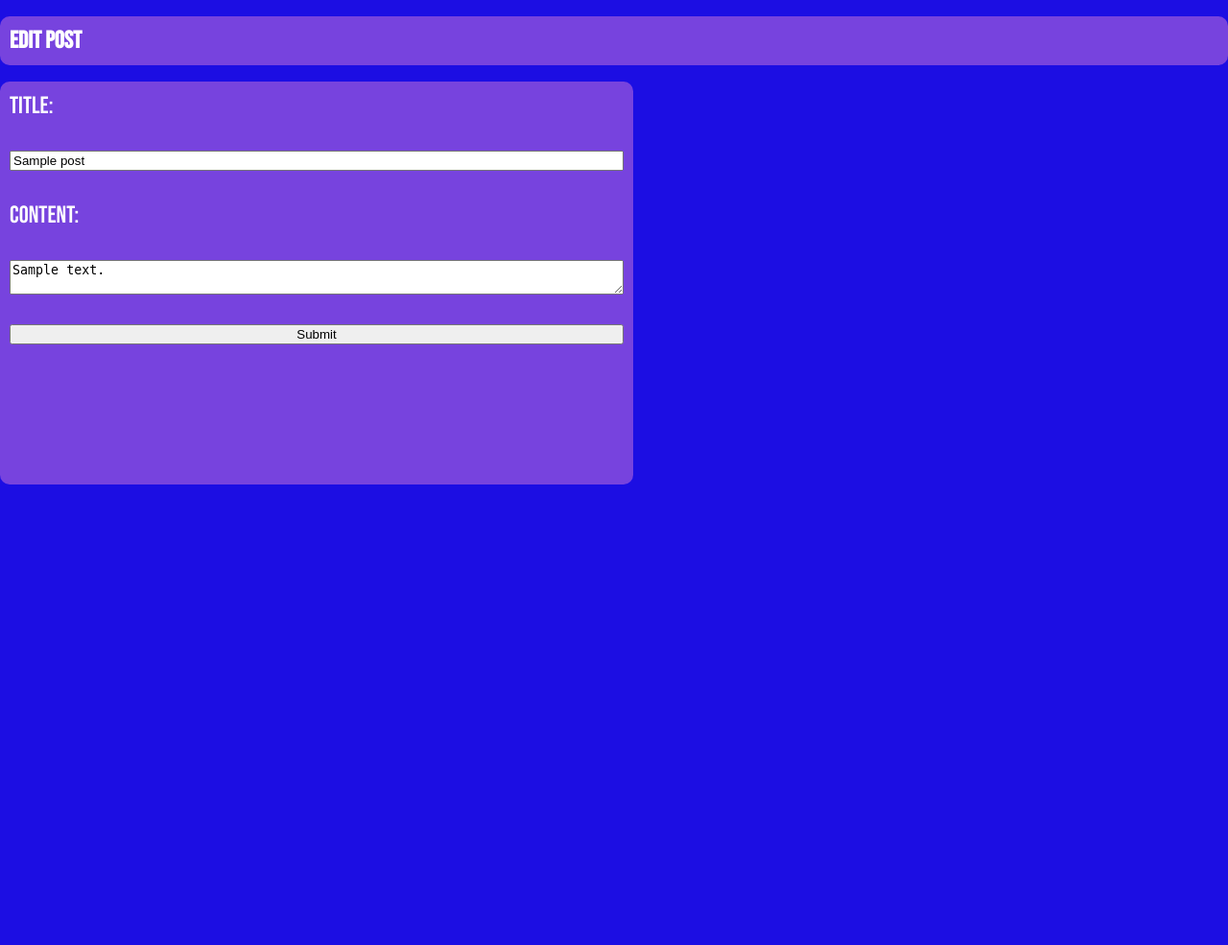
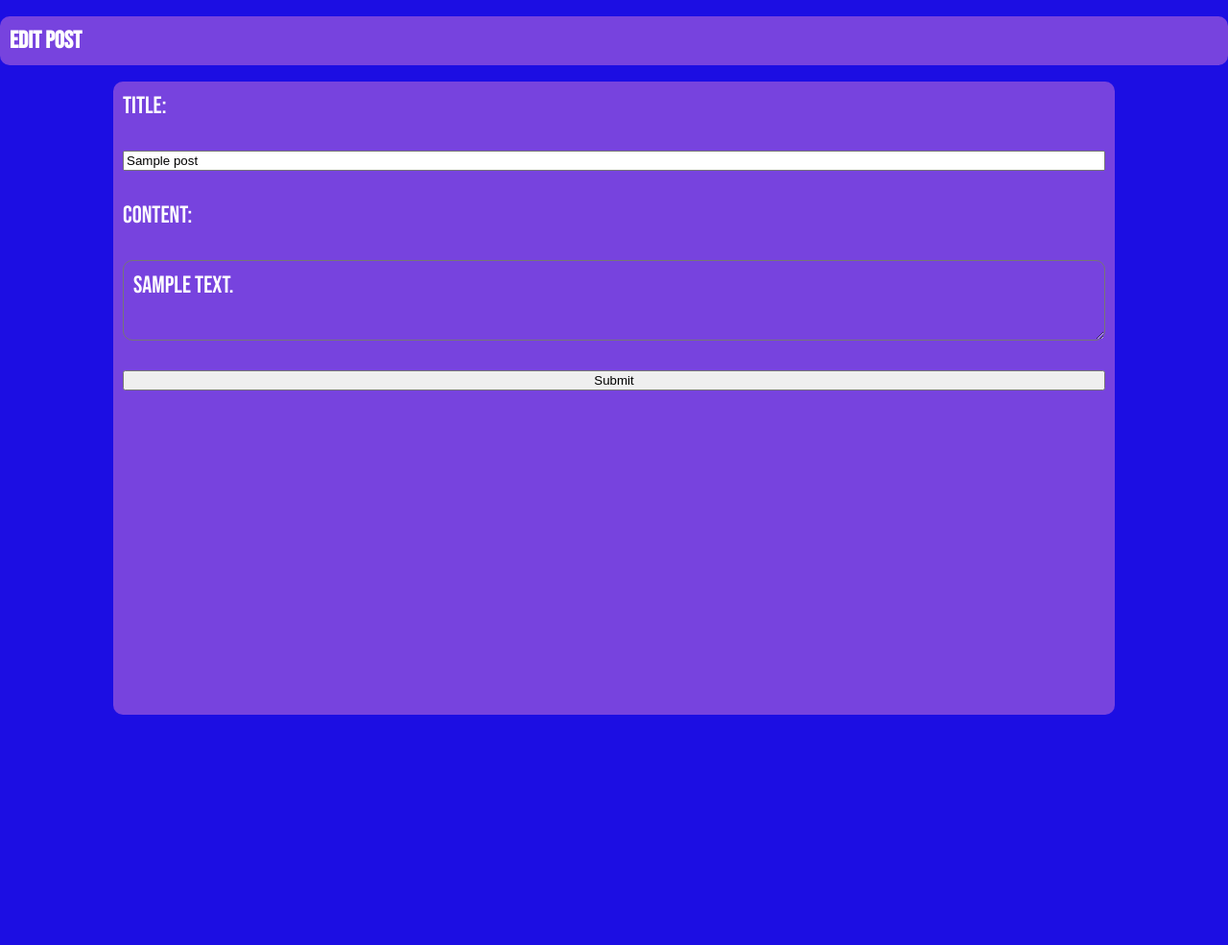
Before and after one commit to JoeMille/full-flask, a Flask app: template templates/edit_post.html in a window 1280 px wide. Shown: the top 985 px of the page at 96% size. Before the commit the page ends 505 px from the top, so only its background shows below. Run offline with Flask 3, Linux system fonts and the light colour scheme; the template is opened without the code that fills it: most values are stand-ins (such as "Sample title", 1, 10 or a date in 2020); some libraries are stand-ins or nearby versions.

Commit message:
Adjusted styling for the edit-post-form and text areas

```diff
--- a/static/style.css
+++ b/static/style.css
@@ -163,8 +163,8 @@ body {
 }
 
 .edit-post-form {
-    height: 50vh;
-    width: 50%;
+    height: 80vh; /* Adjust as needed */
+    width: 80%; /* Adjust as needed */
     background-color: #7743de;
     font-size: 25px;
     font-family: 'Bebas Neue', cursive;
@@ -175,6 +175,16 @@ body {
     flex-direction: column;
     align-items: stretch;
     overflow: auto;
+    margin: auto; /* Center the form */
+}
+
+.edit-post-textarea {
+    font-size: 25px;
+    font-family: 'Bebas Neue', cursive;
+    color: #ffffff;
+    background-color: #7743de;
+    border-radius: 10px;
+    padding: 10px;
 }
 
 /* and so on for the other elements */
```
